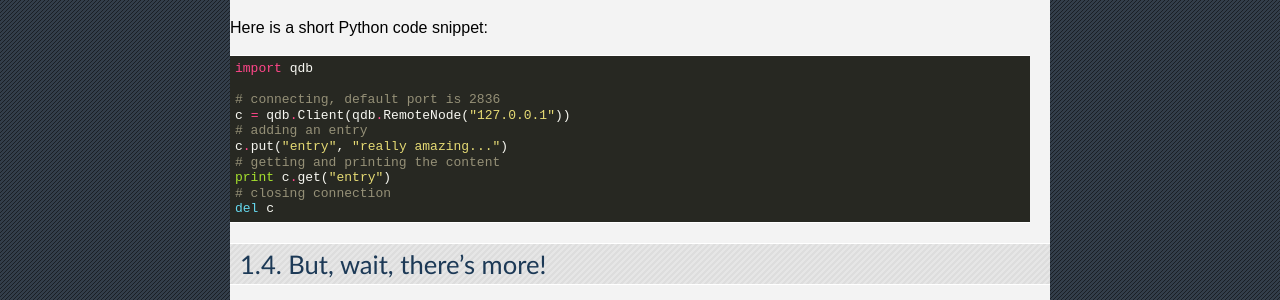
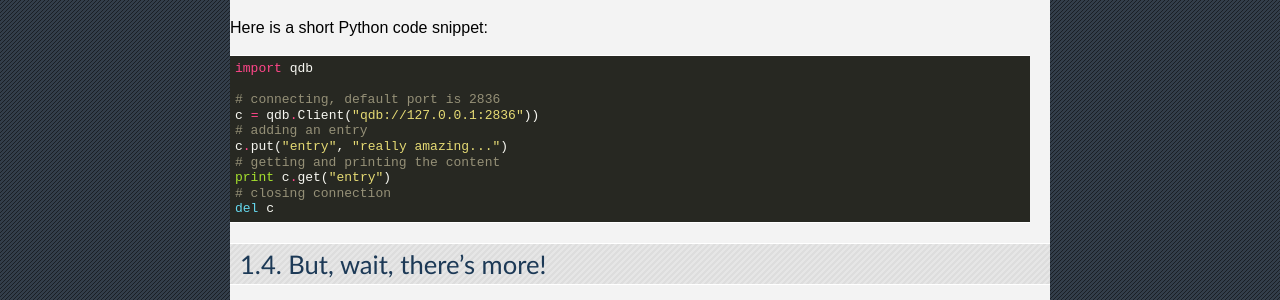
Before and after one commit to iltommi/qdb-documentation, a Sphinx documentation site: the page built from source/primer.rst, in a window 1280 px wide and 900 px high, scrolled down 1093 px. Shown: the part 152-452 px from the top of the window. Built offline with Sphinx 7.4.7, drawn with Linux system fonts in a browser that asks for light colours; pages that are not in the unit, such as notebooks, are missing from menus.

Commit message:
Fix typos and other instances of old connect methods.

```diff
--- a/source/api/c.rst
+++ b/source/api/c.rst
@@ -146,7 +146,7 @@ Although quasardb is fault tolerant, if the client tries to connect to the clust
         // error management...
     }
 
-If the same address/port pair is present multiple times within the array, only the first occurrence is used.
+If the same address/port pair is present multiple times within the string, only the first occurrence is used.
 
 Adding entries
 -----------------
--- a/source/api/example_client.py
+++ b/source/api/example_client.py
@@ -2,7 +2,7 @@ import qdb
 
 # Assuming we have a quasardb server running on dataserver.mydomain:3001
 # Note this will throw an exception if the quasardb cluster is not available.
-cl = qdb.Client(qdb.RemoteNode('dataserver.mydomain', 3001))
+cl = qdb.Client("qdb://dataserver.mydomain:3001")
 
 # We want to silently create or update the object
 # depending on the existence of the key in the cluster.
--- a/source/api/example_raw_client.py
+++ b/source/api/example_raw_client.py
@@ -6,7 +6,7 @@ SIZE_LIMIT = 10 * 1024 * 1024
 
 # Note given what we are doing here, the server should be configure with
 # a limiter-max-bytes of 1 GiB at least for proper caching
-cl = qdb.RawClient(qdb.RemoteNode('docserver.mydomain', 3002))
+cl = qdb.RawClient("qdb://docserver.mydomain:3002")
 
 # We expect a readable file-like object
 def upload(f):
--- a/source/primer.rst
+++ b/source/primer.rst
@@ -63,7 +63,7 @@ Here is a short Python code snippet::
     import qdb
 
     # connecting, default port is 2836
-    c = qdb.Client(qdb.RemoteNode("127.0.0.1"))
+    c = qdb.Client("qdb://127.0.0.1:2836"))
     # adding an entry
     c.put("entry", "really amazing...")
     # getting and printing the content
```
